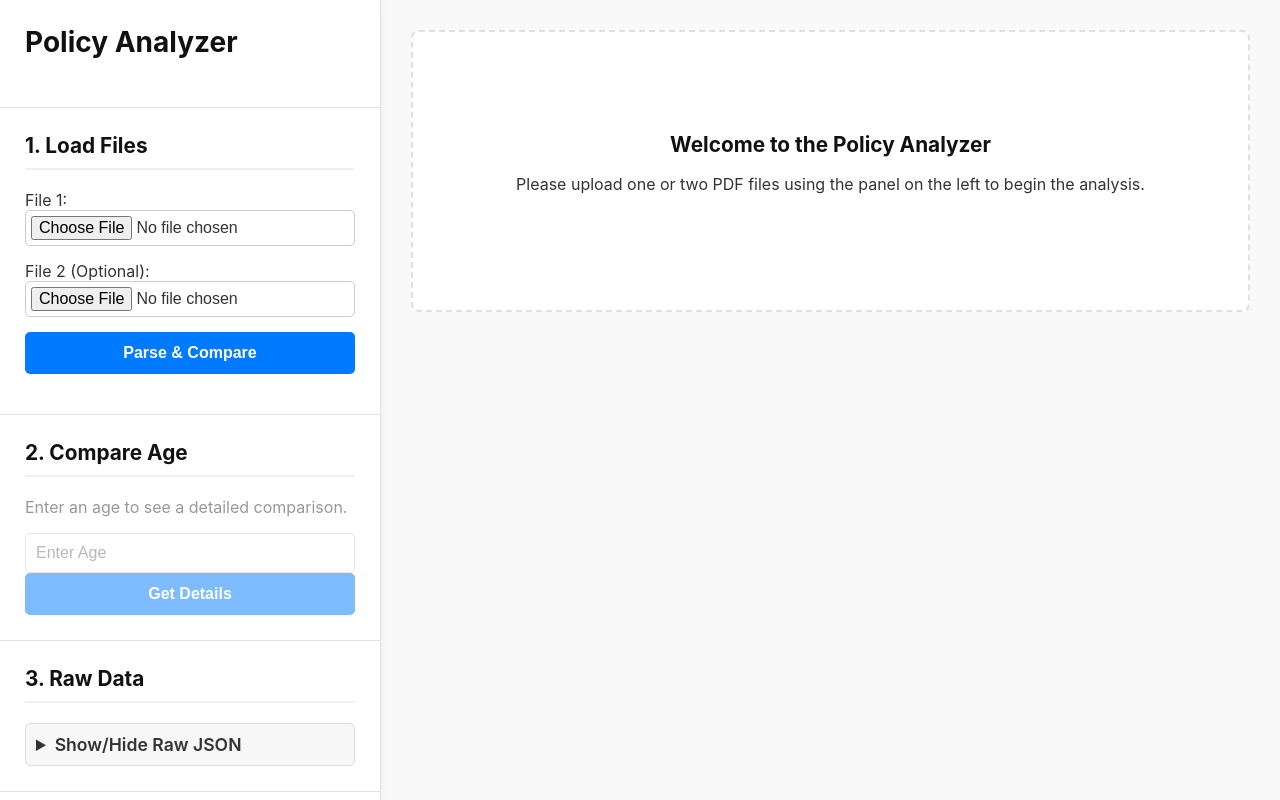
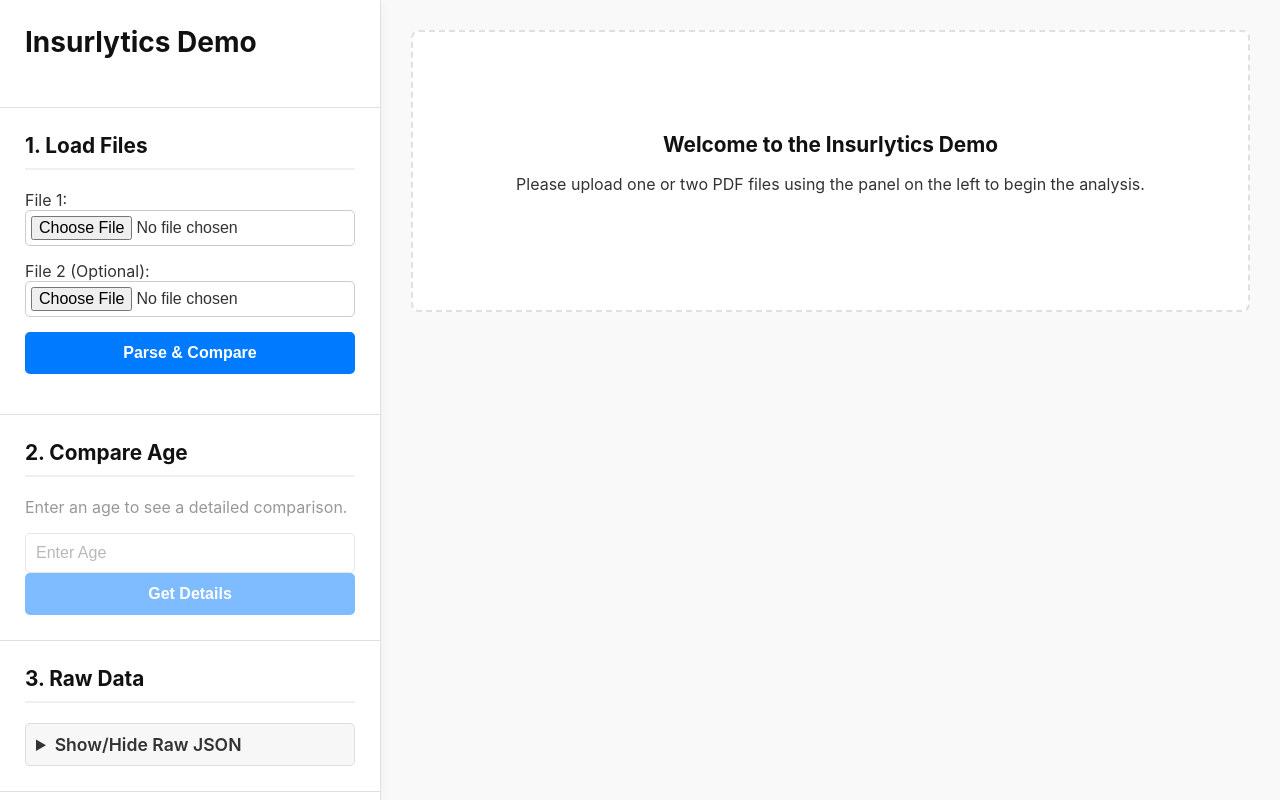
Before and after one commit to baylerblanchard/insurlytics_demo, a React (Create React App) app in the folder pdf-parser-react/: page / in a window 1280 px wide. Built offline with nearby package versions, Linux system fonts and the light colour scheme.

Commit message:
updated to add the insurlytics name to the page

```diff
--- a/pdf-parser-react/src/MainContent.js
+++ b/pdf-parser-react/src/MainContent.js
@@ -127,7 +127,7 @@ export function MainContent({ file1Data, file2Data }) {
     return (
       <main className="main-content">
         <div id="welcome-message" className="welcome-container">
-          <h2>Welcome to the Policy Analyzer</h2>
+          <h2>Welcome to the Insurlytics Demo</h2>
           <p>Please upload one or two PDF files using the panel on the left to begin the analysis.</p>
         </div>
       </main>
--- a/pdf-parser-react/src/Sidebar.js
+++ b/pdf-parser-react/src/Sidebar.js
@@ -75,7 +75,7 @@ export function Sidebar({ onParse, isLoading, status, file1Data, file2Data }) {
   return (
     <aside className="sidebar">
       <header className="sidebar-header">
-        <h1>Policy Analyzer</h1>
+        <h1>Insurlytics Demo</h1>
       </header>
 
       {/* --- File Uploader --- */}
```
